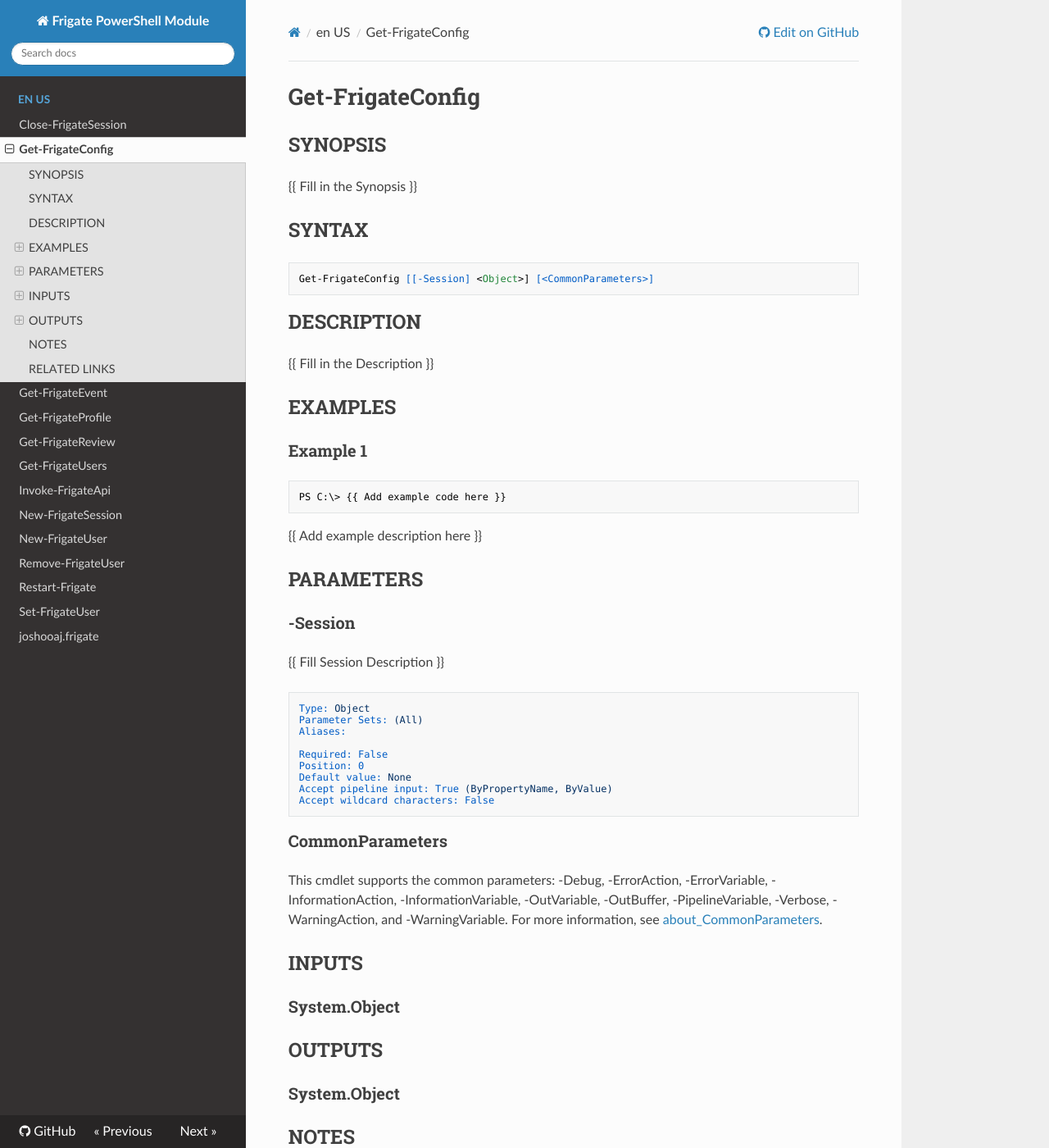
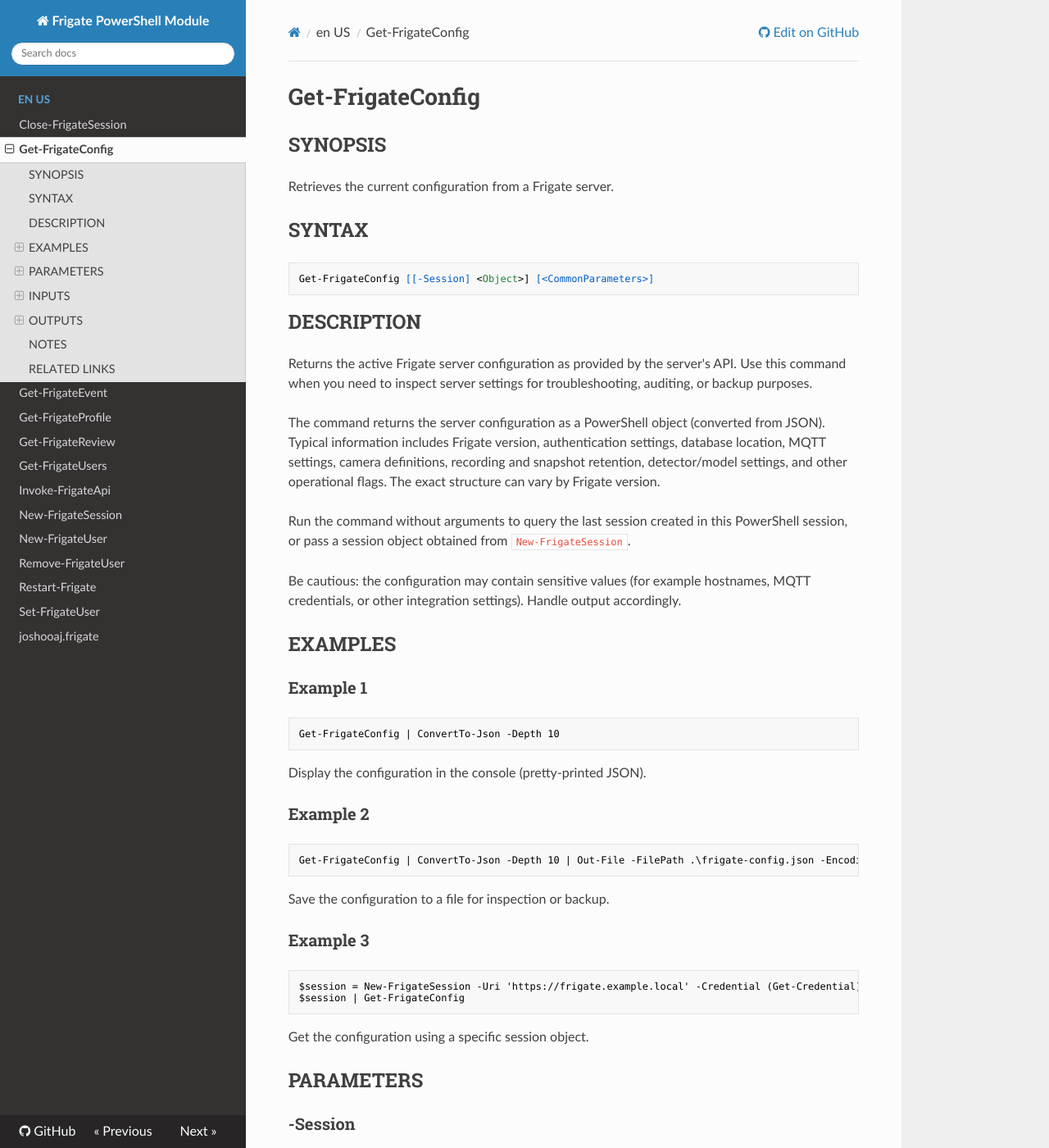
Before and after one commit to joshooaj/joshooaj.frigate, an MkDocs documentation site: the page built from docs/en-US/Get-FrigateConfig.md, in a window 1280 px wide and 1400 px high. Shown: the whole window at 82% size. Built offline with MkDocs 1.6.1, drawn with Linux system fonts in a browser that asks for light colours; nearby versions of some CDN libraries; some of the changed text lies outside the part shown.

Commit message:
docs: Update

````diff
--- a/docs/en-US/Get-FrigateConfig.md
+++ b/docs/en-US/Get-FrigateConfig.md
@@ -8,7 +8,7 @@
 # Get-FrigateConfig
 
 ## SYNOPSIS
-{{ Fill in the Synopsis }}
+Retrieves the current configuration from a Frigate server.
 
 ## SYNTAX
 
@@ -17,21 +17,48 @@
 ```
 
 ## DESCRIPTION
-{{ Fill in the Description }}
+Returns the active Frigate server configuration as provided by the server's API. Use this command when you need to inspect server settings for troubleshooting, auditing, or backup purposes.
+
+The command returns the server configuration as a PowerShell object (converted from JSON). Typical information includes Frigate version, authentication settings, database location, MQTT settings, camera definitions, recording and snapshot retention, detector/model settings, and other operational flags. The exact structure can vary by Frigate version.
+
+Run the command without arguments to query the last session created in this PowerShell session, or pass a session object obtained from `New-FrigateSession`.
+
+Be cautious: the configuration may contain sensitive values (for example hostnames, MQTT credentials, or other integration settings). Handle output accordingly.
 
 ## EXAMPLES
 
 ### Example 1
+
 ```powershell
-PS C:\> {{ Add example code here }}
+Get-FrigateConfig | ConvertTo-Json -Depth 10
 ```
 
-{{ Add example description here }}
+Display the configuration in the console (pretty-printed JSON).
+
+### Example 2
+
+```powershell
+Get-FrigateConfig | ConvertTo-Json -Depth 10 | Out-File -FilePath .\frigate-config.json -Encoding utf8
+```
+
+Save the configuration to a file for inspection or backup.
+
+### Example 3
+
+```powershell
+$session = New-FrigateSession -Uri 'https://frigate.example.local' -Credential (Get-Credential)
+$session | Get-FrigateConfig
+```
+
+Get the configuration using a specific session object.
 
 ## PARAMETERS
 
 ### -Session
-{{ Fill Session Description }}
+
+A session object created by `New-FrigateSession` that represents an authenticated connection to a Frigate server. If omitted, the cmdlet will attempt to use the last session created in this PowerShell session.
+
+Accepts pipeline input by property name or by value. Use `New-FrigateSession` to create a session object.
 
 ```yaml
 Type: Object
@@ -55,6 +82,28 @@
 ## OUTPUTS
 
 ### System.Object
+
+Returns a PowerShell object (typically a PSCustomObject) that mirrors the JSON configuration returned by the Frigate API.
+
+Common top-level sections you will see:
+
+- `version` - Frigate version string.
+- `auth` - authentication settings (enabled, cookie name, session length).
+- `database.path` - location of the Frigate SQLite database.
+- `mqtt` - MQTT integration settings (enabled, host, port, topic prefix).
+- `cameras` - per-camera configuration blocks (inputs, ffmpeg, detect, record, snapshots, etc.).
+- `detectors` / `model` - object detection and model settings.
+- `record` / `snapshots` - recording and snapshot retention settings.
+- `lpr`, `face_recognition` - license-plate and face recognition settings if enabled.
+
+Note: The payload can be large for systems with many cameras; use filtering or save to file when necessary.
+
 ## NOTES
 
+If the command returns an error about the session being missing or invalid, create a session with `New-FrigateSession` and try again.
+
+For large outputs, use `ConvertTo-Json -Depth 10` or `Out-File` to capture the full structure. Avoid pasting full configurations into public channels - redact any credentials or sensitive endpoints first.
+
 ## RELATED LINKS
+
+[New-FrigateSession](https://github.com/joshooaj/joshooaj.frigate/blob/main/docs/en-US/New-FrigateSession.md)
````
Also changed, not shown: docs/en-US/Close-FrigateSession.md (+1 -1 lines).
